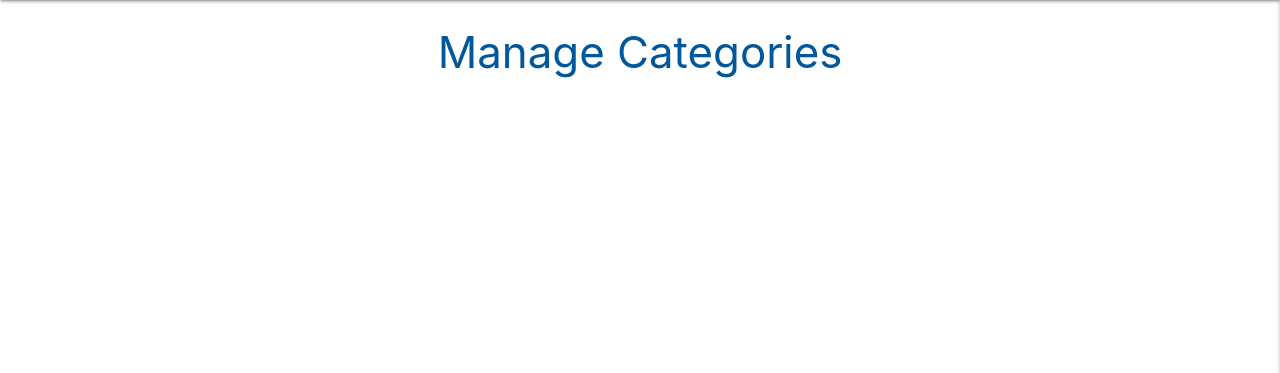
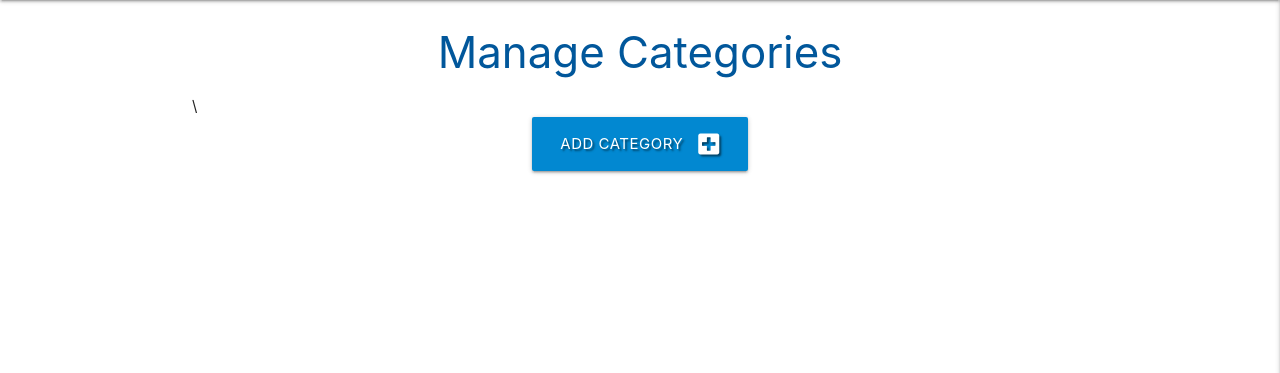
Before and after one commit to SabihaAfroze/Task_Manager, a Flask app: page /get_categories in a window 1280 px wide. Shown: the part 64-437 px from the top of the page. Run offline with Flask 2, Linux system fonts and the light colour scheme; data that the repository does not hold is empty; some libraries are stand-ins or nearby versions.

Commit message:
Add option to Add Category to db

```diff
--- a/app.py
+++ b/app.py
@@ -145,6 +145,19 @@ def get_categories():
     return render_template("categories.html", categories=categories)
 
 
+@app.route("/add_category", methods=["GET", "POST"])
+def add_category():
+    if request.method == "POST":
+        category = {
+            "category_name": request.form.get("category_name")
+        }
+        mongo.db.categories.insert_one(category)
+        flash("New Category Added")
+        return redirect(url_for("get_categories"))
+
+    return render_template("add_category.html")
+
+
 if __name__ == "__main__":
     app.run(host=os.environ.get("IP"),
             port=int(os.environ.get("PORT")),
--- a/templates/categories.html
+++ b/templates/categories.html
@@ -1,7 +1,15 @@
 {% extends "base.html" %}
 {% block content %}
 
-    <h3 class="light-blue-text text-darken-4 center-align">Manage Categories</h3>
+    <h3 class="light-blue-text text-darken-4 center-align">Manage Categories</h3>\
+
+    <div class="row">
+        <div class="col s12 center-align">
+            <a href="{{ url_for('add_category') }}" class="btn-large light-blue darken-2 text-shadow">
+                Add Category <i class="fas fa-plus-square right"></i>
+            </a>
+        </div>
+    </div>
 
     <div class="row">
         {% for category in categories %}
```
Also changed, not shown: templates/add_category.html (added, +28 -0 lines).
